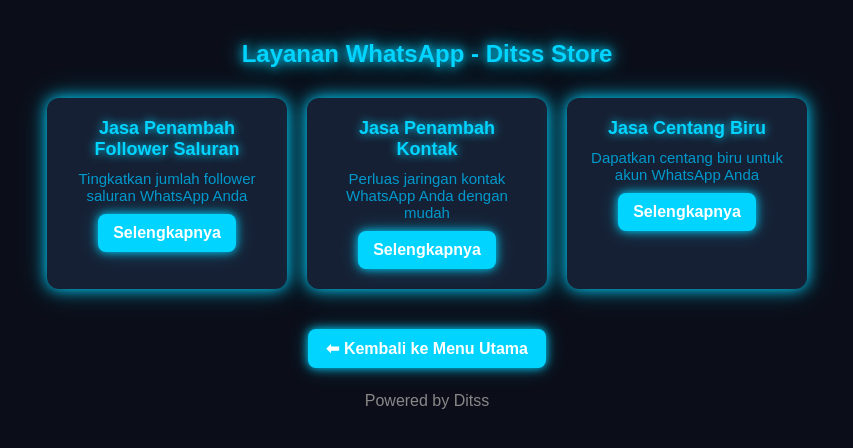
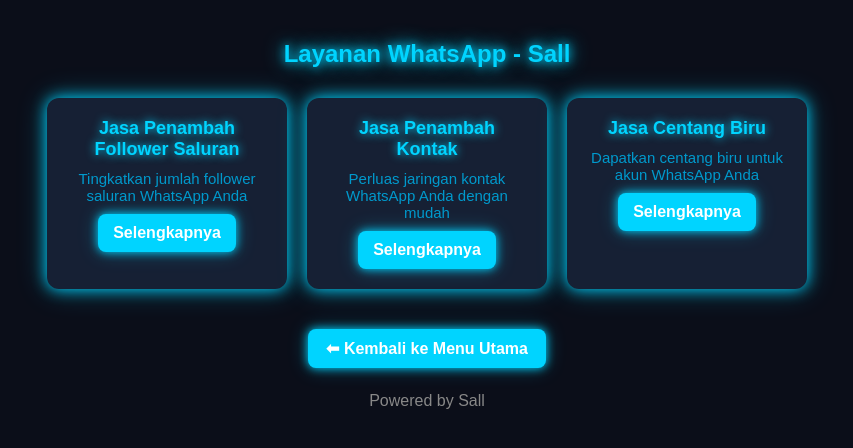
Before and after one commit to risal-tech/api, a website: page sosmed/wa.html in a window 1280 px wide. Shown: the whole page, without its empty margins (213-1066 px from the left). Drawn offline with Linux system fonts and the light colour scheme.

Commit message:
Update wa.html

```diff
--- a/sosmed/wa.html
+++ b/sosmed/wa.html
@@ -2,7 +2,7 @@
 <html lang="id">
 <head>
     <meta charset="UTF-8">
-    <title>Layanan WhatsApp - Ditss Store</title>
+    <title>Layanan WhatsApp - Sall</title>
     <style>
         body {
             background-color: #0b0e19;
@@ -97,7 +97,7 @@
 </head>
 <body>
 
-<h2>Layanan WhatsApp - Ditss Store</h2>
+<h2>Layanan WhatsApp - Sall</h2>
 
 <div class="container">
     <div class="card">
@@ -121,7 +121,7 @@
 
 <footer>
     <a href="index.html" class="back-btn">⬅ Kembali ke Menu Utama</a>
-    <p>Powered by Ditss</p>
+    <p>Powered by Sall</p>
 </footer>
 
 </body>
```
